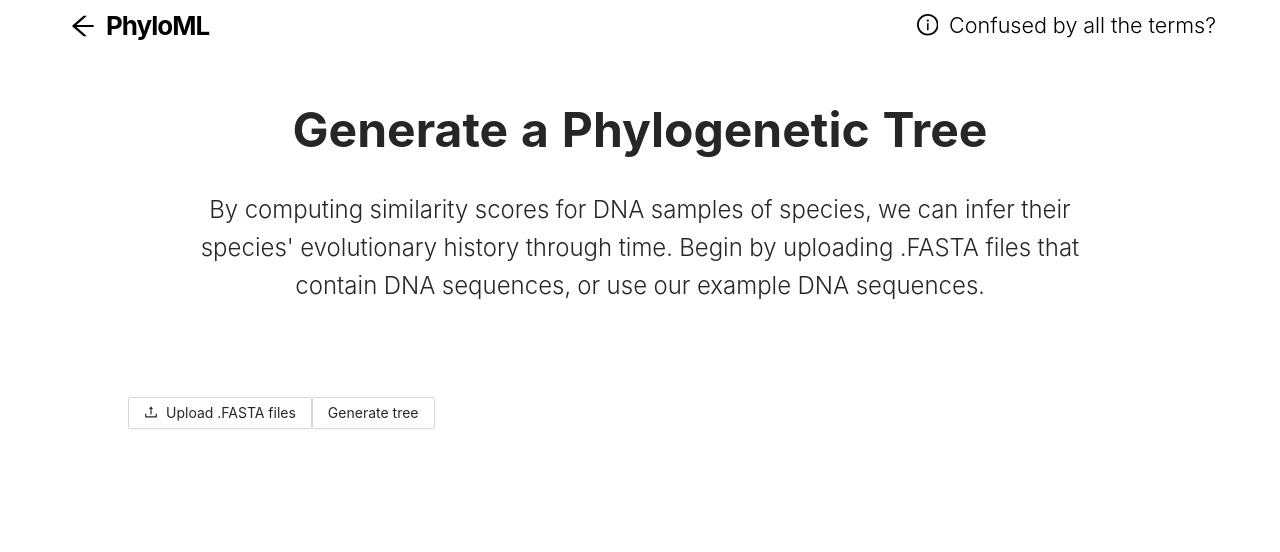
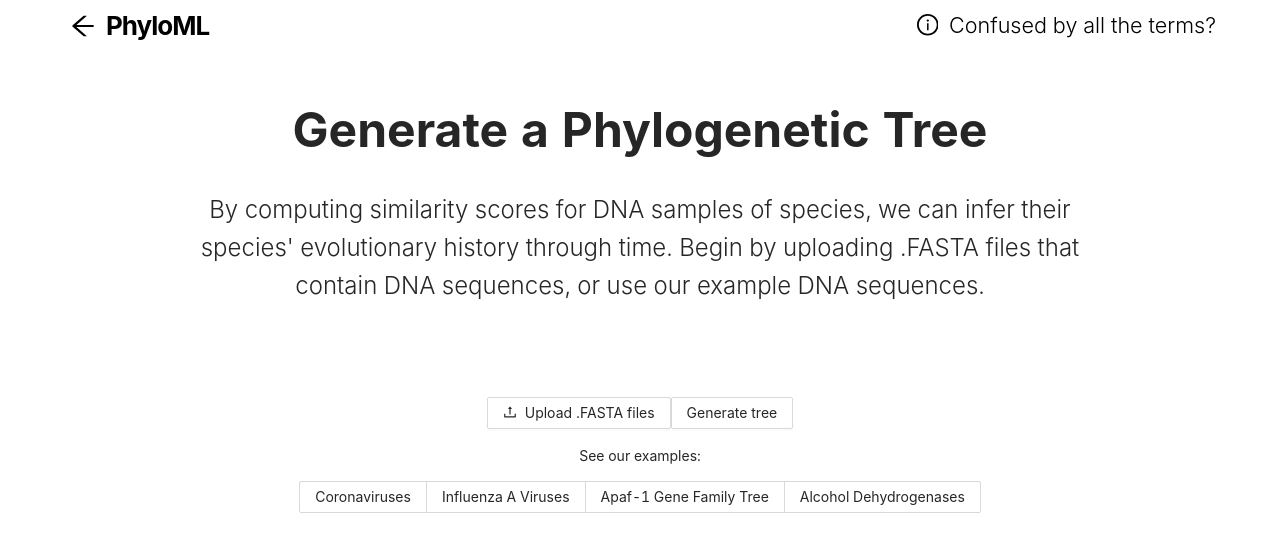
Before and after one commit to VF-S/phylo-lib-web, a React (Create React App) app: page /phylo-lib-web/generate in a window 1280 px wide. Both pictures are taken after a click on the button "Generate Phylogenetic Trees". Shown: the top 552 px of the page. Built offline with nearby package versions, Linux system fonts and the light colour scheme; what bs-platform would draw is missing.

Commit message:
Added ASCII visualization to Generate Phylogenetic Trees

```diff
--- a/src/components/Generate.js
+++ b/src/components/Generate.js
@@ -1,10 +1,8 @@
 import React, { useState } from 'react';
-import { Button, Row, Layout, Upload } from 'antd';
+import { Button, Radio, Row, Layout, Upload } from 'antd';
 import { UploadOutlined } from '@ant-design/icons';
 import * as Dna from '../ocaml_src/dna.bs';
 import * as Tree from '../ocaml_src/tree.bs'
-import * as Pairwise from '../ocaml_src/pairwise.bs';
-import * as Msa from "../ocaml_src/msa.bs"
 import * as Distance from "../ocaml_src/distance.bs"
 import * as PhyloAlgo from "../ocaml_src/phylo_algo.bs"
 
@@ -13,6 +11,7 @@ const { Content } = Layout;
 
 const dnaArr = [];
 const names = [];
+
 
 const parseDNA = async (file, filename) => {
   try {
@@ -29,20 +28,54 @@ const parseDNA = async (file, filename) => {
   }
 };
 
+const getFile = (filename) => {
+  return process.env.PUBLIC_URL + '/examples/FASTA/' + filename + '.fasta';
+}
+
+
+const changeGenerateExamples = (e) => {
+
+  switch (e.target.value) {
+
+    case "Influenza A Viruses":
+      break;
+
+    case "Coronaviruses":
+      break;
+
+    case "Example 1":
+      break;
+
+    case "Example 2":
+      break;
+  }
+
+  // const filePath =
+  //   process.env.PUBLIC_URL + '/examples/FASTA/' + e.target.value + '.fasta';
+  // setCurrPhylo(e.target.value);
+  // fetch(filePath)
+  //   .then((response) => response.blob())
+  //   .then((blob) => displayPhyloFile(blob));
+
+}
 
 
 export default function Generate() {
+
+  const [currPhylo, setCurrPhylo] = useState([]);
   const [uploadDisabled, setUploadDisabled] = useState(false);
+  const [PhyloTree, setPhyloTree] = useState('');
+  const [phyloVisible, setPhyloVisible] = useState(false);
+
   const generateTree = () => {
     setUploadDisabled(true);
-    // if (dnaArr.length < 2) {
-    //   alert("Not enough DNA sequences to perform pairwise alignment")
-    // }
 
     const dist_matrix = Distance.dist_dna(dnaArr, 1, (-1), (-1));
     const virus_names = names;
     const tree = PhyloAlgo.upgma(dist_matrix, virus_names);
     console.log(Tree.to_string(tree));
+    setPhyloTree(Tree.to_string(tree));
+    setPhyloVisible(true);
   }
 
   const fastaUploadProps = {
@@ -72,7 +105,7 @@ export default function Generate() {
             </h2>
           </div>
         </Row>
-        <Row className="upload" >
+        <Row className="centered-content" >
           <Upload {...fastaUploadProps}>
             <Button>
               <UploadOutlined /> Upload .FASTA files
@@ -81,6 +114,27 @@ export default function Generate() {
           < Button onClick={() => generateTree()}> Generate tree </Button>
         </Row>
       </Content>
-    </div >
+      <Row className="centered-content">
+        <p className="phylo-example-text"> See our examples: </p>
+      </Row>
+      <Row className="centered-content">
+        <Radio.Group
+          onChange={changeGenerateExamples}
+          defaultValue="phyloXML examples"
+        >
+          <Radio.Button value="Coronaviruses">Coronaviruses</Radio.Button>
+          <Radio.Button value="Influenza A Viruses">Influenza A Viruses</Radio.Button>
+          <Radio.Button value="Example 1">Apaf-1 Gene Family Tree</Radio.Button>
+          <Radio.Button value="Example 2">Alcohol Dehydrogenases</Radio.Button>
+        </Radio.Group>
+      </Row>
+      {phyloVisible ? (
+        <Row justify="center">
+          <div className="ascii-phylo-container">
+            <p className="ascii-phylo">{PhyloTree}</p>
+          </div>
+        </Row>
+      ) : null}
+    </div>
   );
 }
--- a/src/components/Visualize.js
+++ b/src/components/Visualize.js
@@ -70,7 +70,7 @@ export default function Visualize() {
           </Upload>
         </Row>
         <Row className="centered-content">
-          <p className="phylo-example-text"> See our examples</p>
+          <p className="phylo-example-text"> See our examples: </p>
         </Row>
         <Row className="centered-content">
           <Radio.Group
```
